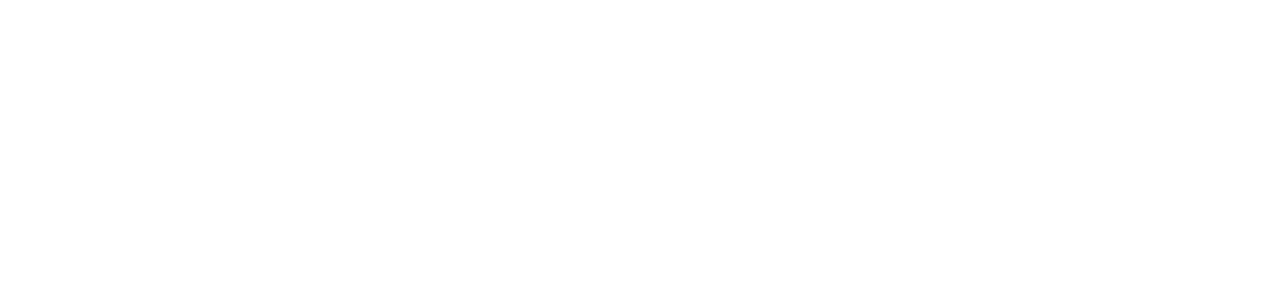
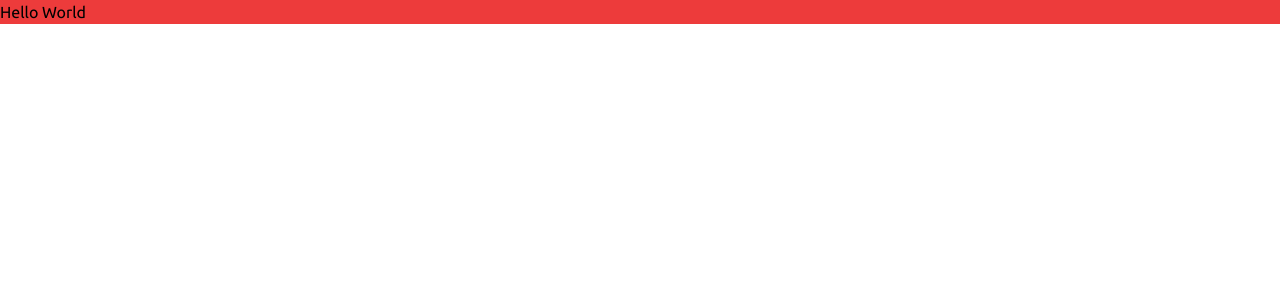
Before and after one commit to franbaltar/syntax-wear-app, a React (Vite) app: page / in a window 1280 px wide. Shown: the top 300 px of the page. Built offline with nearby package versions, Linux system fonts and the light colour scheme.

Commit message:
feat: adiciona fontes e cores no projeto

```diff
--- a/src/App.tsx
+++ b/src/App.tsx
@@ -1,9 +1,9 @@
 function App() {
-
   return (
     <>
+      <p className="bg-error">Hello World</p>
     </>
-  )
+  );
 }
 
-export default App
+export default App;
--- a/src/styles/globals.css
+++ b/src/styles/globals.css
@@ -1 +1,47 @@
 @import "tailwindcss";
+
+@theme {
+  --color-background: hsl(0, 0%, 100%);
+  --color-surface: hsl(0, 0%, 96%);
+  --color-surface-alt: hsl(0, 0%, 93%);
+  --color-border: hsl(0, 0%, 80%);
+  --color-border-alt: hsl(0, 0%, 73%);
+  --color-gray-text: hsl(0, 0%, 40%);
+  --color-gray-light: hsl(0, 0%, 85%);
+  --color-text: hsl(0, 0%, 10%);
+  --color-text-secondary: hsl(0, 0%, 26%);
+  --color-text-tertiary: hsl(0, 0%, 53%);
+  --color-heading: hsl(0, 0%, 20%);
+  --color-accent: hsl(253, 82%, 58%);
+  --color-accent-hover: hsl(253, 68%, 46%);
+  --color-accent-light: hsl(253, 100%, 94%);
+  --color-primary: hsl(267, 60%, 40%);
+  --color-primary-hover: hsl(267, 60%, 35%);
+  --color-link: hsl(210, 85%, 58%);
+  --color-link-hover: hsl(210, 80%, 50%);
+  --color-error: hsl(0, 83%, 58%);
+  --color-footer-bg: hsl(0, 0%, 20%);
+  --color-footer-hover: hsl(0, 0%, 80%);
+
+  --font-display: "Ubuntu", sans-serif;
+}
+
+@font-face {
+  font-family: "Ubuntu";
+  src: url("/fonts/ubuntu-medium-500.woff2") format("woff2");
+  font-weight: 500;
+  font-style: normal;
+  font-display: swap;
+}
+
+@font-face {
+  font-family: "Ubuntu";
+  src: url("/fonts/ubuntu-regular-400.woff2") format("woff2");
+  font-weight: 400;
+  font-style: normal;
+  font-display: swap;
+}
+
+body {
+  font-family: var(--font-display);
+}
```
Also changed, not shown: public/fonts/ubuntu-medium-500.woff2 (added), public/fonts/ubuntu-regular-400.woff2 (added).
